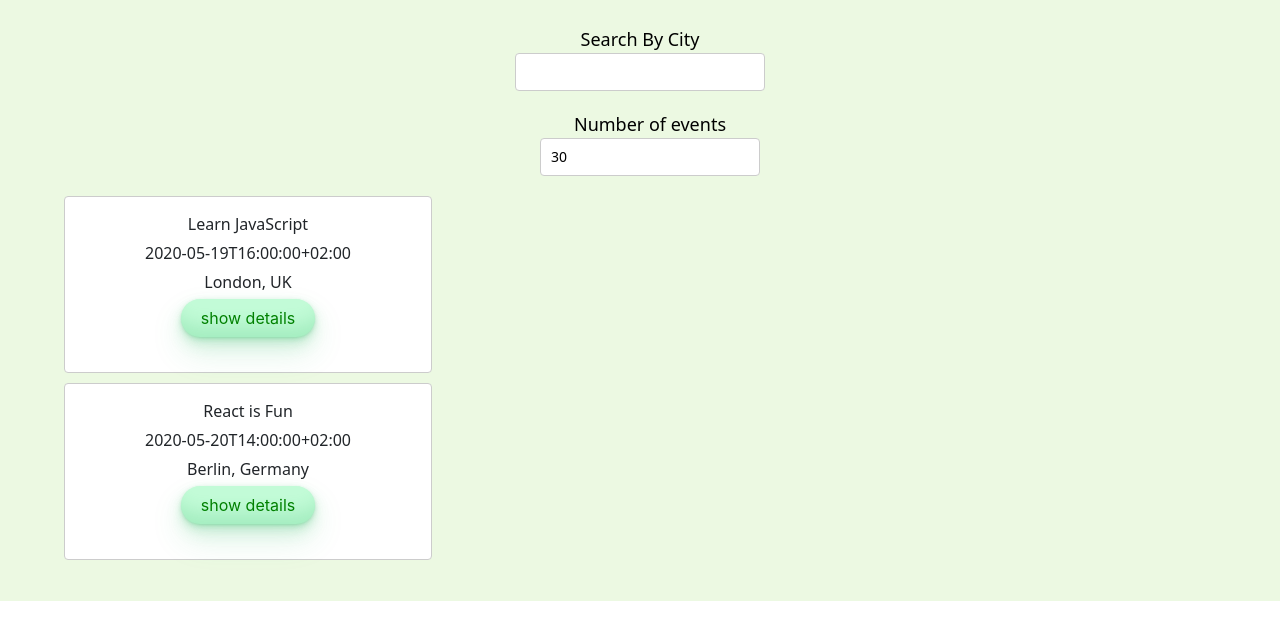
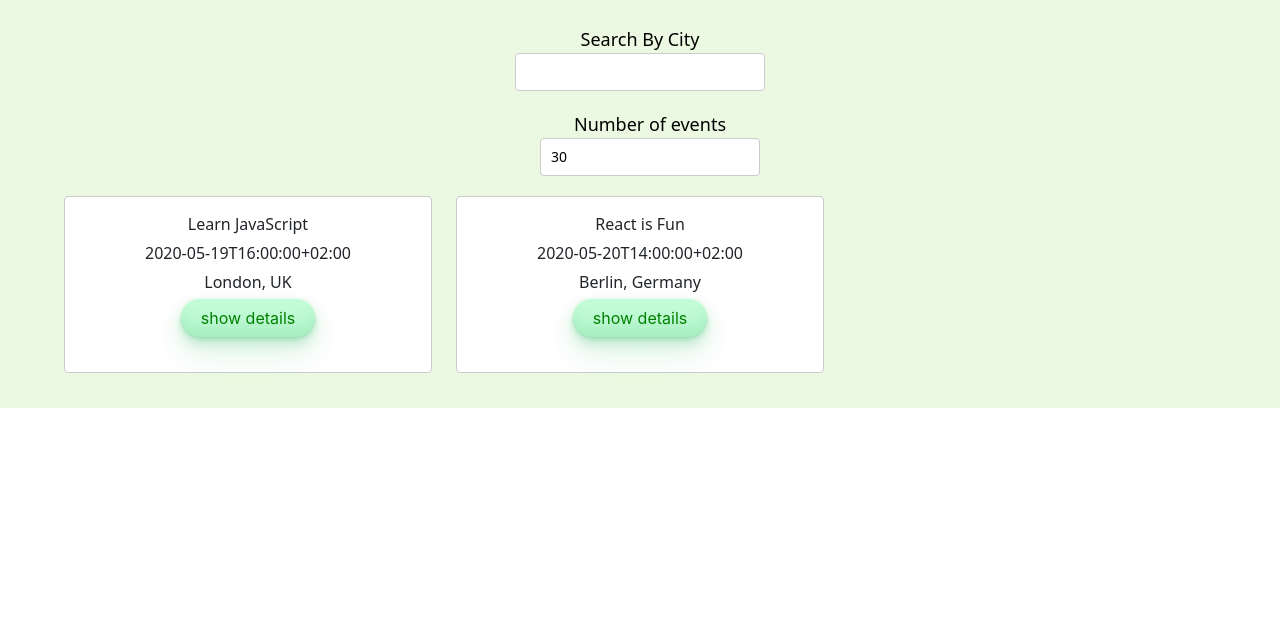
Before and after one commit to Nathanp9001/meet, a React (Create React App) app: page / in a window 1280 px wide. Shown: the top 640 px of the page. Built offline with nearby package versions, Linux system fonts and the light colour scheme; the HTML template or start-up script is replaced by a standard one; what atatus-spa would draw is missing.

Commit message:
change events to display 3 per row

```diff
--- a/src/App.js
+++ b/src/App.js
@@ -65,11 +65,11 @@ class App extends Component {
             updateNumberOfEvents={(num) => this.updateNumberOfEvents(num)}
           />
         </div>
-        <Row>
-          <Col md={4} className="eventList">
+        <div>
+          <div className="eventList">
             <EventList events={this.state.events} />
-          </Col>
-        </Row>
+          </div>
+        </div>
       </div>
     );
   }
--- a/src/EventList.js
+++ b/src/EventList.js
@@ -1,17 +1,18 @@
 import React, { Component } from 'react';
 import Event from './Event';
+import { Row, Col } from 'react-bootstrap';
 
 class EventList extends Component {
   render() {
     const { events } = this.props;
     return (
-      <ul className='EventList'>
+      <Row className='EventList'>
         {events.map(event =>
-          <li key={event.id}>
+          <Col md={4} key={event.id}>
             <Event event={event} />
-          </li>
+          </Col>
         )}
-      </ul>
+      </Row>
     );
   }
 }
```
